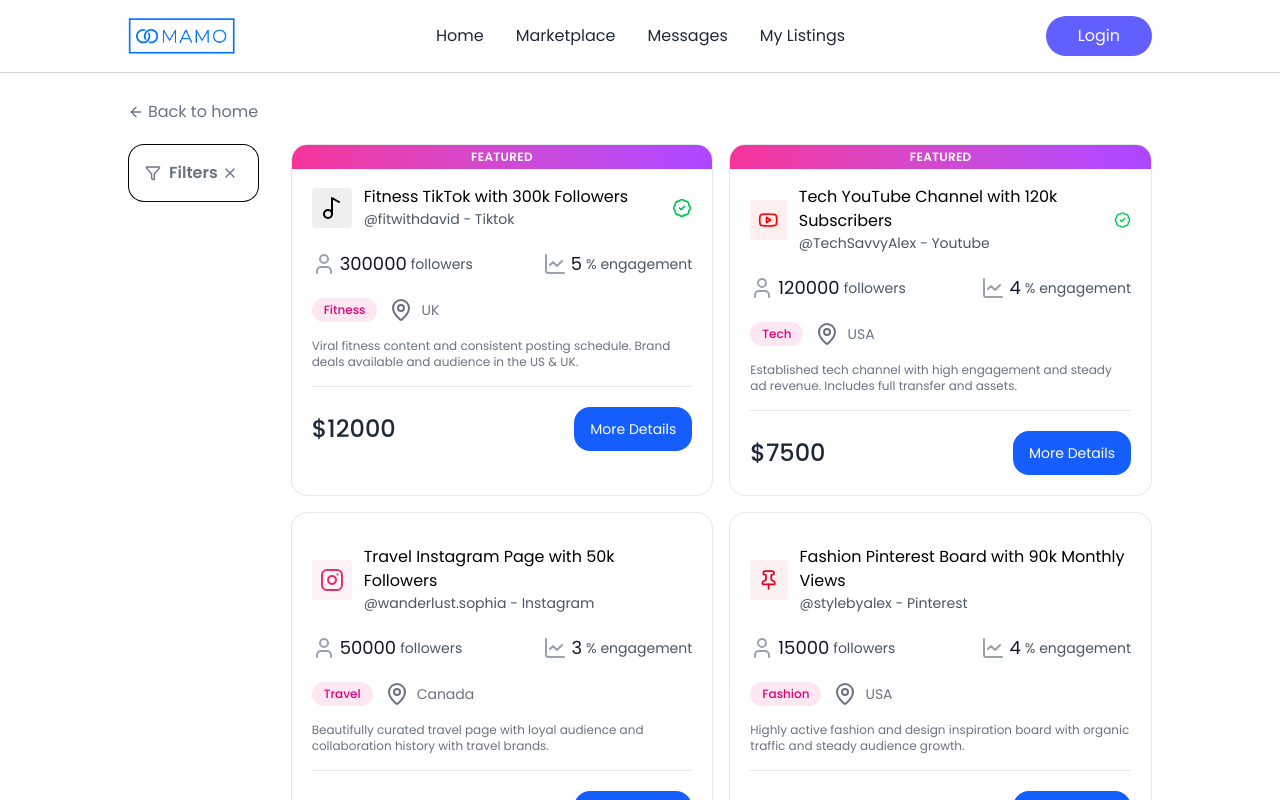
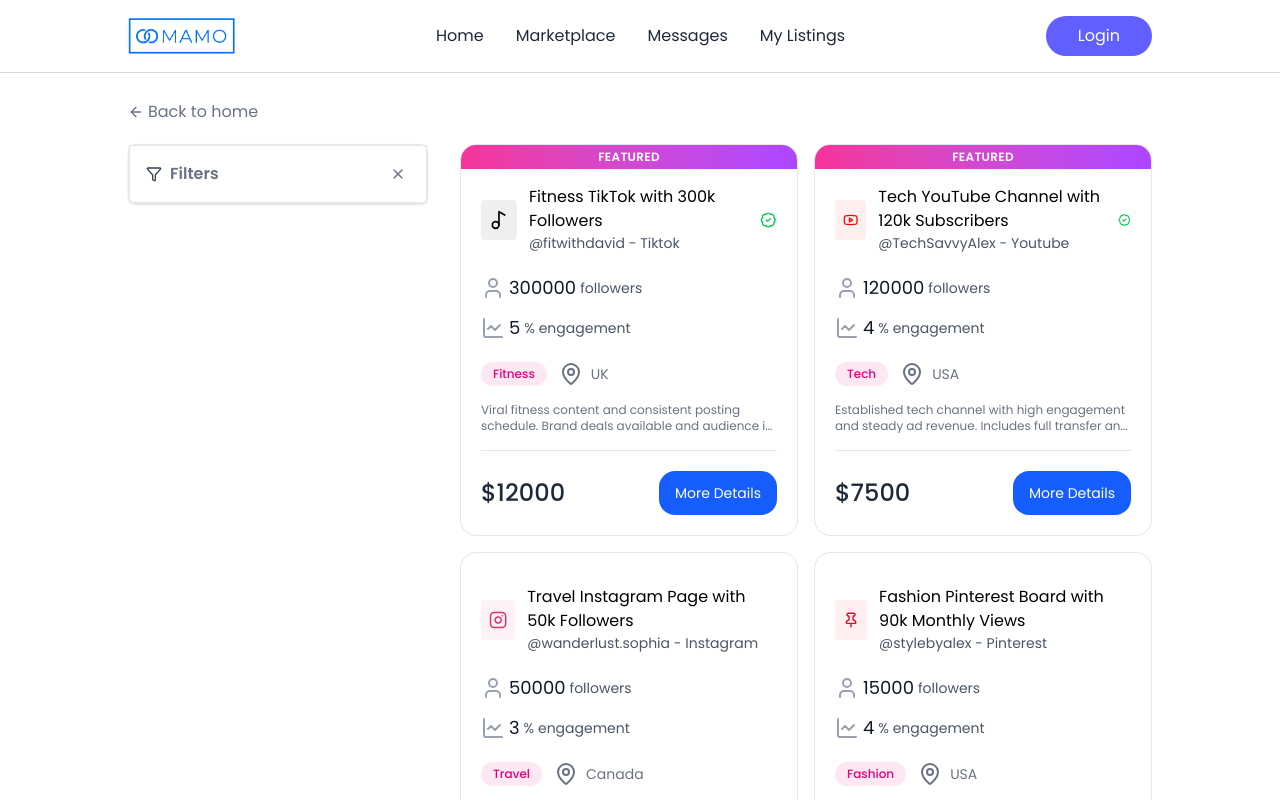
Before and after one commit to hari2617/MAMO, a React (Vite) app in the folder user/: page /marketplace in a window 1280 px wide. Shown: the top 800 px of the page. Built offline with nearby package versions, Linux system fonts and the light colour scheme; no server answers; a web font is replaced by a local one.

Commit message:
working on filter-marketplace

```diff
--- a/user/src/components/FilterSideBar.jsx
+++ b/user/src/components/FilterSideBar.jsx
@@ -1,18 +1,18 @@
-import { FilterIcon, X } from 'lucide-react'
+import { Filter, X } from 'lucide-react'
 import React from 'react'
 
 const FilterSideBar = ({mobileScreen,setMobileScreen}) => {
   return (
-    <div className={`${mobileScreen ? "max-sm:fixed" : "max-sm:hidden"}   md:min-w-[300px`}>
-        <div className='border border-b-stone-950 rounded-2xl p-4'>
+    <div className={`${mobileScreen ? "max-sm:fixed" : "max-sm:hidden"}  z-100 max-sm:h-screen max-sm:inset-0 max-sm:overflow-scroll bg-white rounded-lg  md:min-w-[300px] shadow-sm border border-gray-200 h-fit sticky top-24`}>
+        <div className='border border-gray-200  p-4'>
             <div className='flex justify-between items-center'>
-                <div className='flex items-center space-x-2 text-gray-500'>
-                    <FilterIcon className='size-4'/>
+                <div className='flex items-center space-x-2 text-gray-700'>
+                    <Filter className='size-4'/>
                     <h3 className='font-semibold text-gray-500'>Filters</h3>
                 </div>
-                <div className='flex items-center gap-3' >
+                <div className='flex items-center gap-2' >
                     <X className=' text-gray-500 cursor-pointer hover:text-gray-700 p-1 hover:bg-gray-100 rounded transition-colors'/>
-                    <button className='sm:hidden border text-sm text-gray-500 rounded-full border-gray-950'>
+                    <button onClick={()=>setMobileScreen(false)} className='sm:hidden border text-sm text-gray-700 rounded px-3 py-1 '>
                         Apply
                     </button>
 
```
